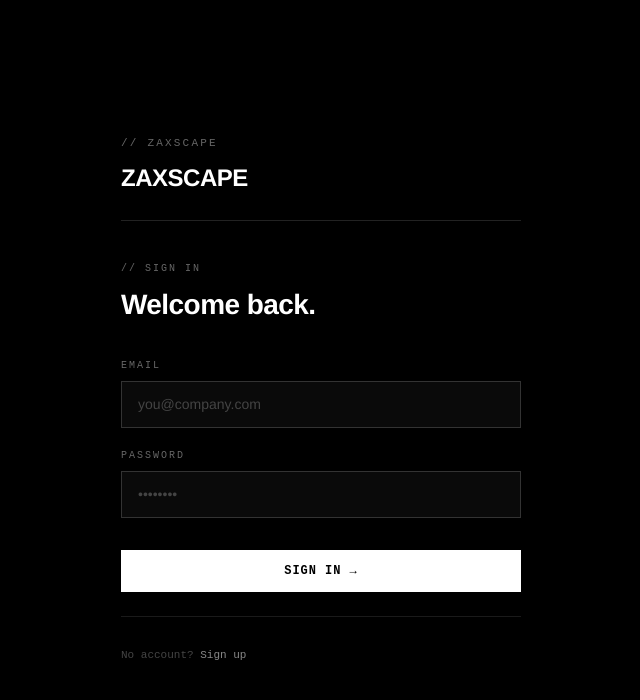
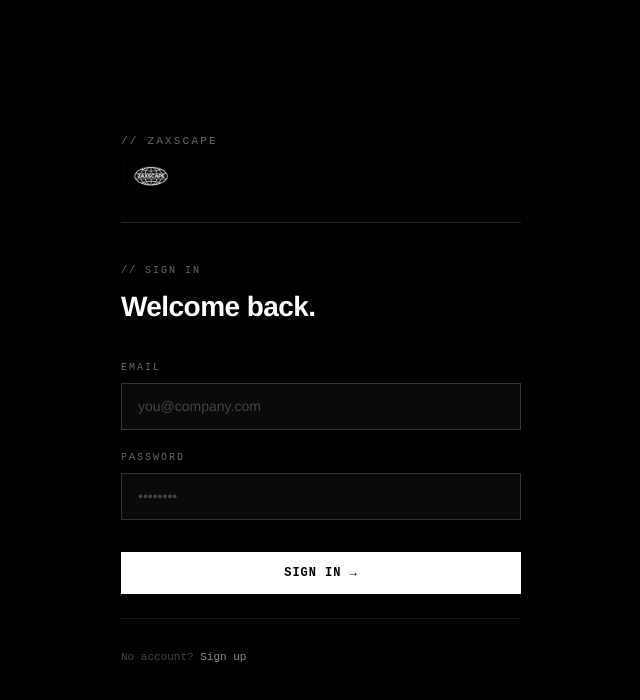
Before and after one commit to zaxscape0/zaxscape, a Next.js app: page /login in a window 1280 px wide. Shown: the top 700 px of the page, without its empty margins (319-959 px from the left). Built offline with nearby package versions, Linux system fonts and the light colour scheme.

Commit message:
feat: replace text logo with image on all pages

```diff
--- a/app/(auth)/login/page.tsx
+++ b/app/(auth)/login/page.tsx
@@ -26,7 +26,7 @@ export default function LoginPage() {
         {/* Header */}
         <div style={{ borderBottom: "1px solid #222", paddingBottom: "24px", marginBottom: "40px" }}>
           <div style={{ fontFamily: "'Courier New', monospace", fontSize: "11px", letterSpacing: "0.2em", textTransform: "uppercase", color: "#666", marginBottom: "8px" }}>// zaxscape</div>
-          <Link href="/" style={{ fontSize: "24px", fontWeight: 700, color: "#fff", textDecoration: "none", letterSpacing: "-0.02em" }}>ZAXSCAPE</Link>
+          <Link href="/"><img src="/logo.jpg" alt="ZaxScape" style={{ height: "40px", display: "block" }} /></Link>
         </div>
 
         <div style={{ marginBottom: "32px" }}>
--- a/app/(auth)/signup/page.tsx
+++ b/app/(auth)/signup/page.tsx
@@ -75,7 +75,7 @@ export default function SignupPage() {
       <div style={{ width: "100%", maxWidth: "400px" }}>
         <div style={{ borderBottom: "1px solid #222", paddingBottom: "24px", marginBottom: "40px" }}>
           <div style={{ fontFamily: "'Courier New', monospace", fontSize: "11px", letterSpacing: "0.2em", textTransform: "uppercase", color: "#666", marginBottom: "8px" }}>// zaxscape</div>
-          <Link href="/" style={{ fontSize: "24px", fontWeight: 700, color: "#fff", textDecoration: "none", letterSpacing: "-0.02em" }}>ZAXSCAPE</Link>
+          <Link href="/"><img src="/logo.jpg" alt="ZaxScape" style={{ height: "40px", display: "block" }} /></Link>
         </div>
 
         <div style={{ marginBottom: "32px" }}>
--- a/app/(dashboard)/competitors/page.tsx
+++ b/app/(dashboard)/competitors/page.tsx
@@ -69,7 +69,7 @@ export default function CompetitorsPage() {
       <nav style={{ borderBottom: "1px solid #222", padding: "0 40px" }}>
         <div style={{ maxWidth: "1100px", margin: "0 auto", display: "flex", alignItems: "center", justifyContent: "space-between", height: "60px" }}>
           <div style={{ display: "flex", alignItems: "center", gap: "40px" }}>
-            <span style={{ fontWeight: 700, fontSize: "16px", letterSpacing: "-0.02em" }}>ZAXSCAPE</span>
+            <Link href="/dashboard"><img src="/logo.jpg" alt="ZaxScape" style={{ height: "32px", display: "block" }} /></Link>
             <Link href="/dashboard" style={{ fontFamily: "'Courier New', monospace", fontSize: "11px", letterSpacing: "0.1em", textTransform: "uppercase", color: "#666", textDecoration: "none" }}>Dashboard</Link>
             <Link href="/competitors" style={{ fontFamily: "'Courier New', monospace", fontSize: "11px", letterSpacing: "0.1em", textTransform: "uppercase", color: "#fff", textDecoration: "none" }}>Competitors</Link>
           </div>
--- a/app/(dashboard)/dashboard/page.tsx
+++ b/app/(dashboard)/dashboard/page.tsx
@@ -52,7 +52,7 @@ export default function DashboardPage() {
       <nav style={{ borderBottom: "1px solid #222", padding: "0 40px" }}>
         <div style={{ maxWidth: "1100px", margin: "0 auto", display: "flex", alignItems: "center", justifyContent: "space-between", height: "60px" }}>
           <div style={{ display: "flex", alignItems: "center", gap: "40px" }}>
-            <span style={{ fontWeight: 700, fontSize: "16px", letterSpacing: "-0.02em" }}>ZAXSCAPE</span>
+            <Link href="/dashboard"><img src="/logo.jpg" alt="ZaxScape" style={{ height: "32px", display: "block" }} /></Link>
             <Link href="/dashboard" style={{ fontFamily: "'Courier New', monospace", fontSize: "11px", letterSpacing: "0.1em", textTransform: "uppercase", color: "#fff", textDecoration: "none" }}>Dashboard</Link>
             <Link href="/competitors" style={{ fontFamily: "'Courier New', monospace", fontSize: "11px", letterSpacing: "0.1em", textTransform: "uppercase", color: "#666", textDecoration: "none" }}>Competitors</Link>
           </div>
```
Also changed, not shown: public/logo.jpg (added).
